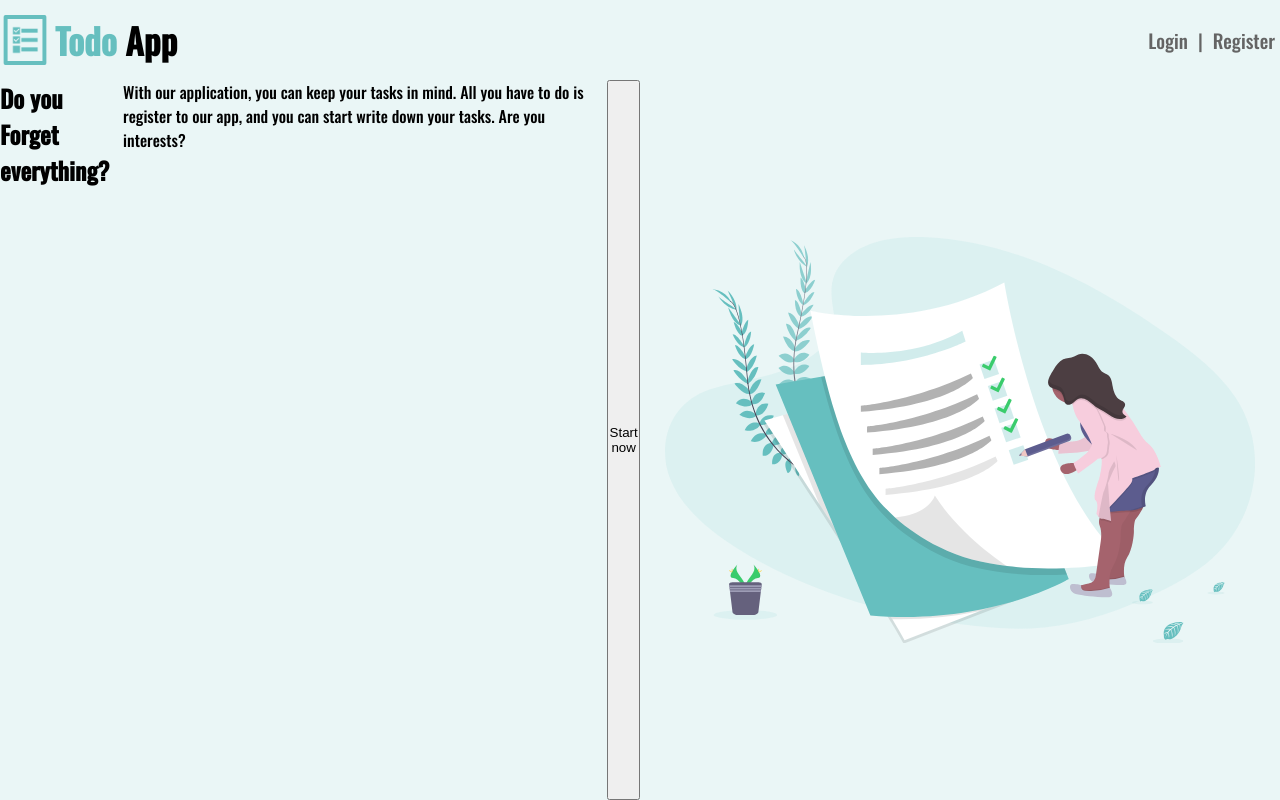
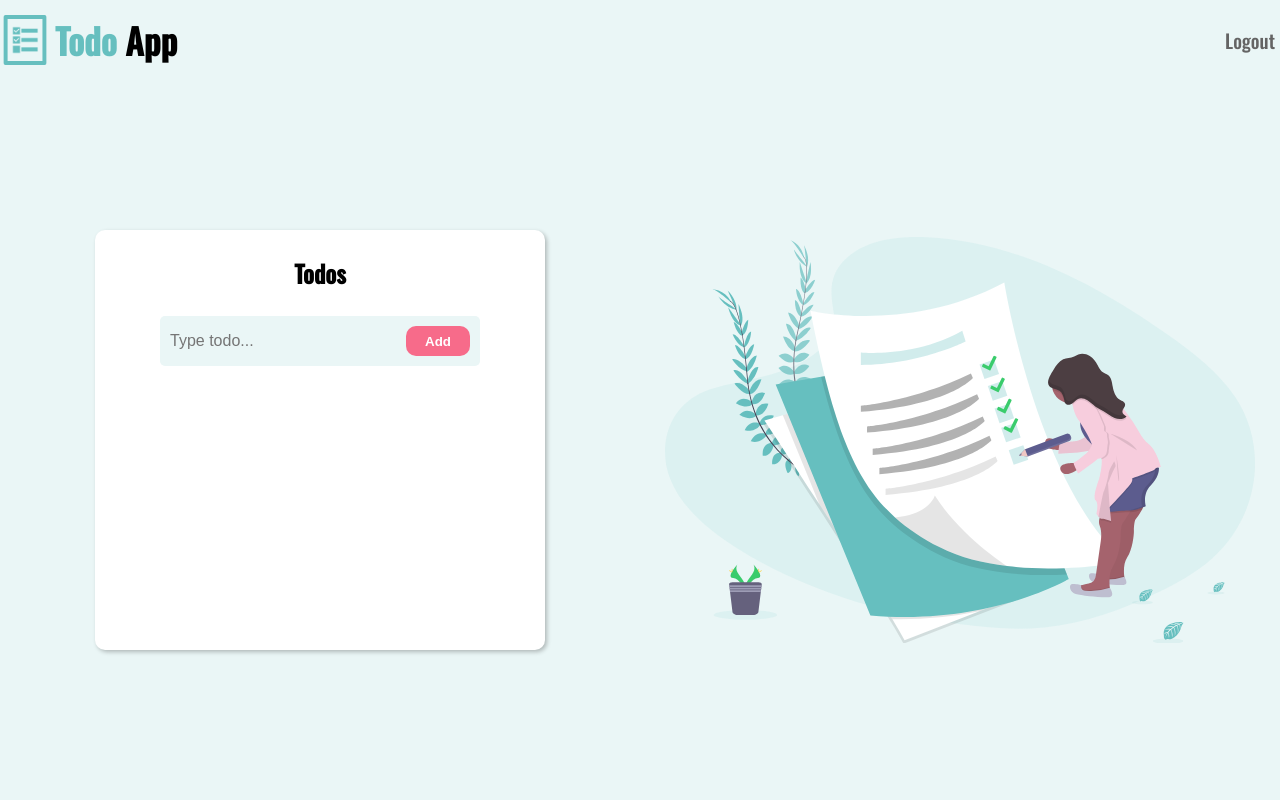
Before and after one commit to Gkristof96/Todo-app_v1.2, a React (Create React App) app: page / in a window 1280 px wide. Both pictures are taken after a click on the element "Login". Built offline with nearby package versions, Linux system fonts and the light colour scheme.

Commit message:
todomanager and todo done

```diff
--- a/package.json
+++ b/package.json
@@ -8,6 +8,7 @@
     "@testing-library/user-event": "^12.8.3",
     "react": "^17.0.2",
     "react-dom": "^17.0.2",
+    "react-icons": "^4.3.1",
     "react-scripts": "4.0.3",
     "web-vitals": "^1.1.2"
   },
--- a/src/App.css
+++ b/src/App.css
@@ -15,7 +15,7 @@ body {
 section {
   width: 100%;
   height: calc(100vh - 80px);
-  padding: 0 calc((100vw - 1400px) / 2);
+  padding: 150px calc((100vw - 1400px) / 2);
   display: grid;
   grid-template-columns: 1fr 1fr;
 }
--- a/src/App.js
+++ b/src/App.js
@@ -9,7 +9,7 @@ const App = () => {
   const [isLoggedIn, setIsLoggedIn] = useState(false);
   return (
     <div className='App'>
-      <Header />
+      <Header loggedIn={isLoggedIn} setIsLoggedIn={setIsLoggedIn} />
       <section>
         <div className='content-wrapper'>
           {isLoggedIn ? <TodoManager /> : <HeroText />}
--- a/src/components/HeroText.js
+++ b/src/components/HeroText.js
@@ -1,17 +1,26 @@
+import { Button } from "@mui/material";
 import { Fragment } from "react";
+import style from "./HeroText.module.css";
 
 const HeroText = () => {
   return (
     <Fragment>
-      <h1>
-        Do you <span>Forget</span> everything?
-      </h1>
-      <p>
-        With our application, you can keep your tasks in mind. All you have to
-        do is register to our app, and you can start write down your tasks. Are
-        you interests?{" "}
-      </p>
-      <button>Start now</button>
+      <div className={style.wrapper}>
+        <h1 className={style.title}>
+          Do you <span>Forget</span> everything?
+        </h1>
+        <p className={style.subtitle}>
+          With our application, you can keep your tasks in mind. All you have to
+          do is register to our app, and you can start write down your tasks.
+          Are you interests?{" "}
+        </p>
+        <Button
+          variant='outlined'
+          sx={{ width: "200px", mt: "25px", color: "#66BFBF" }}
+        >
+          Start Now
+        </Button>
+      </div>
     </Fragment>
   );
 };
--- /dev/null
+++ b/src/components/HeroText.module.css
@@ -0,0 +1,23 @@
+.wrapper {
+  display: flex;
+  width: 80%;
+  flex-direction: column;
+}
+
+.title {
+  font-family: "Poppins";
+  font-size: 4rem;
+
+  color: #000000;
+}
+
+.title span {
+  color: #66bfbf;
+}
+
+.subtitle {
+  font-family: "Poppins";
+  font-size: 24px;
+
+  color: #646464;
+}
--- a/src/components/Layout/Header.js
+++ b/src/components/Layout/Header.js
@@ -1,7 +1,7 @@
-import React from "react";
+import React, { Fragment } from "react";
 import style from "./Header.module.css";
 
-const Header = () => {
+const Header = ({ loggedIn, setIsLoggedIn }) => {
   return (
     <header className={style.header}>
       <div className={style.logo}>
@@ -11,9 +11,15 @@ const Header = () => {
         </h1>
       </div>
       <nav className={style.navigation}>
-        <span>Login</span>
-        <span>|</span>
-        <span>Register</span>
+        {loggedIn ? (
+          <span onClick={() => setIsLoggedIn(false)}>Logout</span>
+        ) : (
+          <Fragment>
+            <span onClick={() => setIsLoggedIn(true)}>Login</span>
+            <span>|</span>
+            <span>Register</span>
+          </Fragment>
+        )}
       </nav>
     </header>
   );
--- a/src/components/TodoManager.js
+++ b/src/components/TodoManager.js
@@ -1,7 +1,48 @@
-import React from "react";
+import { useState } from "react";
+import style from "./TodoManager.module.css";
+import Todo from "./Todos/Todo";
 
 const TodoManager = () => {
-  return <h1>TodoManager</h1>;
+  const [todoInput, setTodoInput] = useState("");
+  const [todos, setTodos] = useState([]);
+
+  const addNewTodo = () => {
+    if (todoInput.length > 0) {
+      setTodos([
+        ...todos,
+        { title: todoInput, checked: false, id: Date.now() },
+      ]);
+      setTodoInput("");
+    }
+  };
+  return (
+    <div className={style.card}>
+      <h1 className={style.title}>Todos</h1>
+      <div className={style.input}>
+        <input
+          type='text'
+          value={todoInput}
+          onChange={(event) => setTodoInput(event.target.value)}
+          placeholder='Type todo...'
+        />
+        <button onClick={() => addNewTodo()}>Add</button>
+      </div>
+      {todos.length > 0 && <div className={style["horizontal-line"]}></div>}
+      <div className={style["todos-list"]}>
+        {todos.map((todo) => (
+          <Todo
+            key={todo.id}
+            id={todo.id}
+            title={todo.title}
+            isTodoChecked={todo.checked}
+            todos={todos}
+            todo={todo}
+            setTodos={setTodos}
+          />
+        ))}
+      </div>
+    </div>
+  );
 };
 
 export default TodoManager;
--- /dev/null
+++ b/src/components/TodoManager.module.css
@@ -0,0 +1,68 @@
+.card {
+  background-color: #fff;
+  border-radius: 10px;
+  height: 100%;
+  width: 100%;
+  max-width: 450px;
+  display: flex;
+  flex-direction: column;
+  align-items: center;
+  box-shadow: 2px 2px 4px rgba(0, 0, 0, 0.25);
+  padding: 25px;
+}
+
+.title {
+  margin-bottom: 25px;
+}
+
+.input {
+  width: 80%;
+  background-color: #eaf6f6;
+  position: relative;
+  border-radius: 5px;
+}
+
+.input input {
+  height: 50px;
+  width: 80%;
+  background-color: transparent;
+  border: none;
+  outline: none;
+  color: #212121;
+  padding: 10px;
+  font-size: 1rem;
+}
+
+.input button {
+  outline: none;
+  cursor: pointer;
+  margin-left: 5%;
+  position: absolute;
+  top: 10px;
+  right: 10px;
+  z-index: 1;
+  width: 20%;
+  max-width: 70px;
+  height: 30px;
+  border-radius: 10px;
+  font-weight: 600;
+  color: #212121;
+  background-color: #f76b8a;
+  border: none;
+  color: #fff;
+}
+
+.horizontal-line {
+  width: 80%;
+  max-width: 375px;
+  height: 3px;
+  margin: 0.5rem 0;
+  background-color: #66bfbf;
+}
+
+.todos-list {
+  width: 80%;
+  max-width: 375px;
+  height: 60%;
+  overflow: auto;
+}
--- /dev/null
+++ b/src/components/Todos/Todo.js
@@ -0,0 +1,44 @@
+import { ImCheckboxChecked, ImCheckboxUnchecked, ImBin } from "react-icons/im";
+import style from "./Todo.module.css";
+
+const Todo = ({ title, isTodoChecked, id, todos, setTodos }) => {
+  const handleCheckTodo = () => {
+    setTodos(
+      todos.map((item) => {
+        if (item.id === id) {
+          return { ...item, checked: !item.checked };
+        }
+        return item;
+      })
+    );
+  };
+  const removeTodo = () => {
+    setTodos(todos.filter((el) => el.id !== id));
+  };
+  return (
+    <div className={style.todo}>
+      <div className={style.content}>
+        <h2 className={style.title}>{title}</h2>
+        <h3 className={style.subheader}>{id}</h3>
+      </div>
+      <div className={style.btns}>
+        {isTodoChecked && (
+          <ImBin className={style["action-btn"]} onClick={() => removeTodo()} />
+        )}
+        {isTodoChecked ? (
+          <ImCheckboxChecked
+            className={style["action-btn"]}
+            onClick={() => handleCheckTodo()}
+          />
+        ) : (
+          <ImCheckboxUnchecked
+            className={style["action-btn"]}
+            onClick={() => handleCheckTodo()}
+          />
+        )}
+      </div>
+    </div>
+  );
+};
+
+export default Todo;
--- /dev/null
+++ b/src/components/Todos/Todo.module.css
@@ -0,0 +1,36 @@
+.todo {
+  width: 99%;
+  border-radius: 10px;
+  background-color: #eaf6f6;
+  display: flex;
+  justify-content: space-between;
+  align-items: center;
+  font-size: 0.7rem;
+  transition: 0.3s ease-in-out;
+  margin: 0.5rem 0;
+  padding: 10px;
+}
+
+.title {
+  color: #212121;
+  font-size: 14px;
+}
+
+.subheader {
+  color: #bdbdbd;
+  font-family: "Poppins";
+  font-size: 10px;
+}
+
+.btns {
+  display: flex;
+  transition: 0.5s ease-in-out;
+}
+
+.action-btn {
+  width: 20px;
+  height: auto;
+  margin: 0 0.2rem;
+  color: #66bfbf;
+  cursor: pointer;
+}
```
Also changed, not shown: 1 other file (tests, documents, lock files or other folders).
